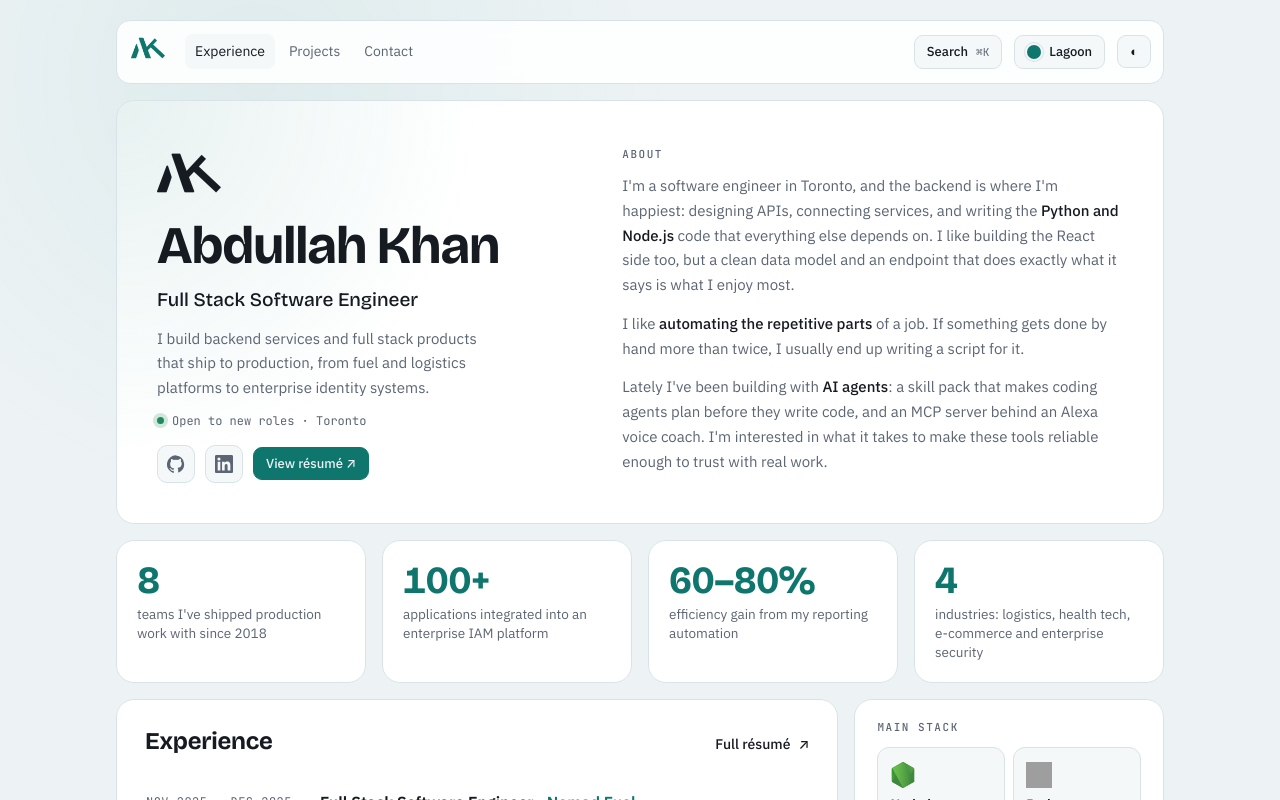
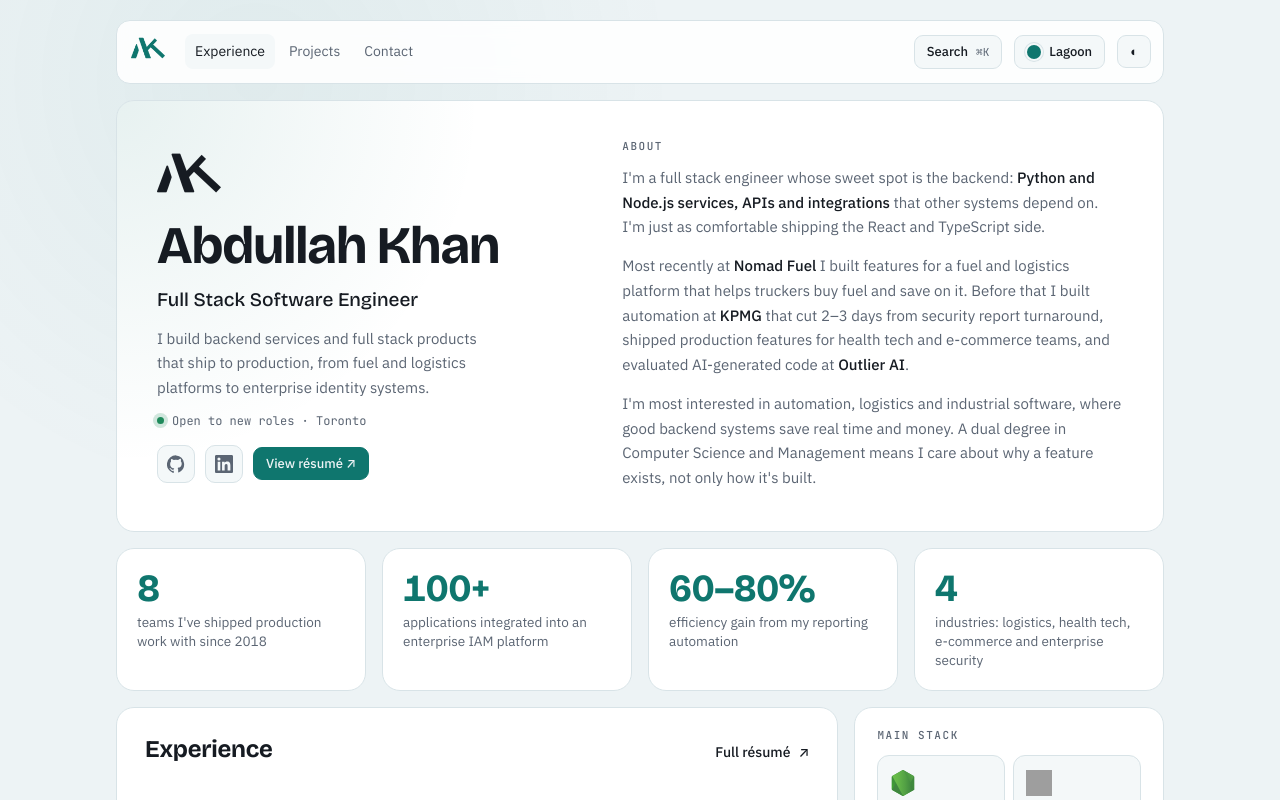
Before and after one commit to akhan445/akhan445.github.io, a Next.js app: page / in a window 1280 px wide. Shown: the top 800 px of the page. Built offline with nearby package versions, Linux system fonts and the light colour scheme; grey boxes are pictures that could not be loaded.

Commit message:
Keep the current About text in this PR
The new About moves to a follow-up PR so it can be reviewed separately.

Co-Authored-By: Claude Opus 5.5 <noreply@anthropic.com>
Claude-Session: https://claude.ai/code/session_01Fj6whFkucXgRKB1EXFRY9d

```diff
--- a/content/site.ts
+++ b/content/site.ts
@@ -53,9 +53,9 @@ export const site = {
 
   // Paragraphs; <b>…</b> is allowed for emphasis.
   about: [
-    "I'm a software engineer in Toronto, and the backend is where I'm happiest: designing APIs, connecting services, and writing the <b>Python and Node.js</b> code that everything else depends on. I like building the React side too, but a clean data model and an endpoint that does exactly what it says is what I enjoy most.",
-    "I like <b>automating the repetitive parts</b> of a job. If something gets done by hand more than twice, I usually end up writing a script for it.",
-    "Lately I've been building with <b>AI agents</b>: a skill pack that makes coding agents plan before they write code, and an MCP server behind an Alexa voice coach. I'm interested in what it takes to make these tools reliable enough to trust with real work.",
+    "I'm a full stack engineer whose sweet spot is the backend: <b>Python and Node.js services, APIs and integrations</b> that other systems depend on. I'm just as comfortable shipping the React and TypeScript side.",
+    "Most recently at <b>Nomad Fuel</b> I built features for a fuel and logistics platform that helps truckers buy fuel and save on it. Before that I built automation at <b>KPMG</b> that cut 2–3 days from security report turnaround, shipped production features for health tech and e-commerce teams, and evaluated AI-generated code at <b>Outlier AI</b>.",
+    "I'm most interested in automation, logistics and industrial software, where good backend systems save real time and money. A dual degree in Computer Science and Management means I care about why a feature exists, not only how it's built.",
   ],
 
   // The KPI strip above Experience.
```
